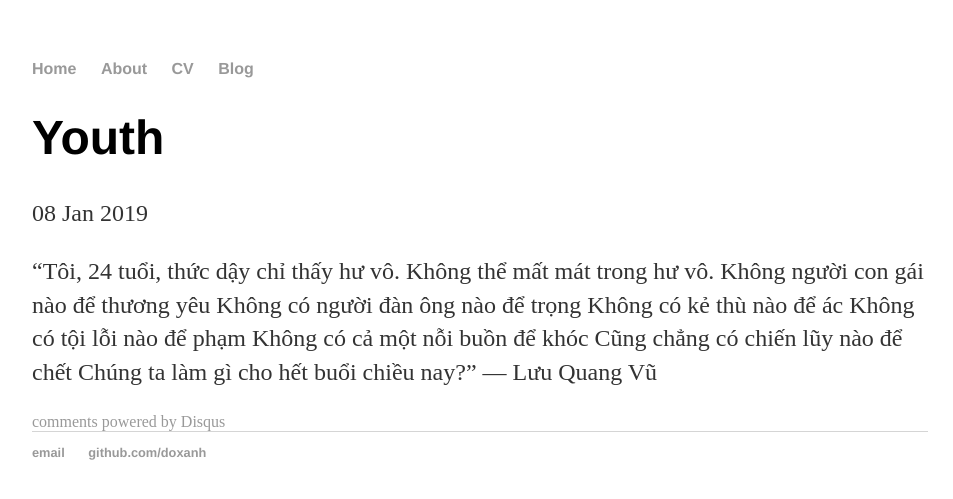
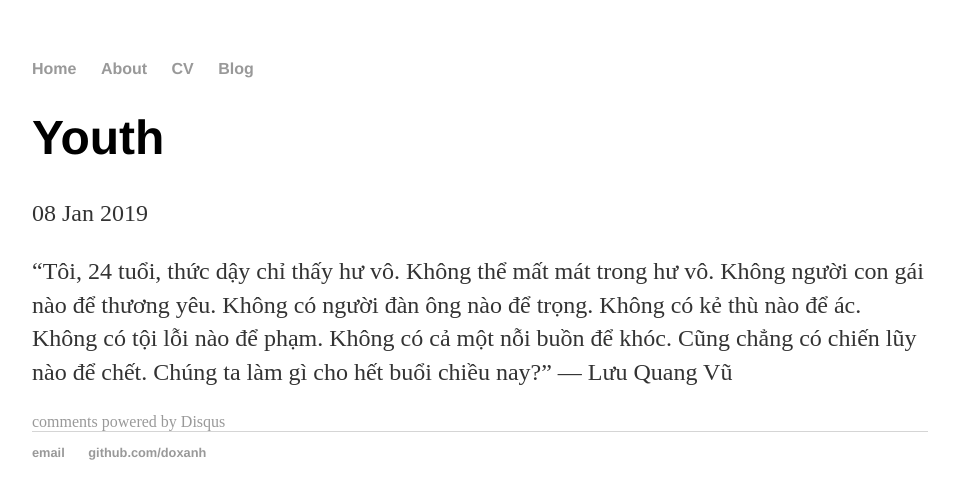
Before and after one commit to doxanh/doxanh.github.io, a Jekyll site: the page built from _posts/2019-01-08-youth.md, in a window 1280 px wide. Shown: the top 499 px of the page, without its empty margins (160-1113 px from the left). Built offline with Jekyll 4.4.1, drawn with Linux system fonts in a browser that asks for light colours; comment, search, counter and statistics services are not loaded.

```diff
--- a/_posts/2019-01-08-youth.md
+++ b/_posts/2019-01-08-youth.md
@@ -6,11 +6,11 @@ date: 2019-01-08
 
 “Tôi, 24 tuổi, thức dậy chỉ thấy hư vô.
 Không thể mất mát trong hư vô.
-Không người con gái nào để thương yêu
-Không có người đàn ông nào để trọng
-Không có kẻ thù nào để ác
-Không có tội lỗi nào để phạm
-Không có cả một nỗi buồn để khóc
-Cũng chẳng có chiến lũy nào để chết
+Không người con gái nào để thương yêu.
+Không có người đàn ông nào để trọng.
+Không có kẻ thù nào để ác.
+Không có tội lỗi nào để phạm.
+Không có cả một nỗi buồn để khóc.
+Cũng chẳng có chiến lũy nào để chết.
 Chúng ta làm gì cho hết buổi chiều nay?”
 ― Lưu Quang Vũ
```
